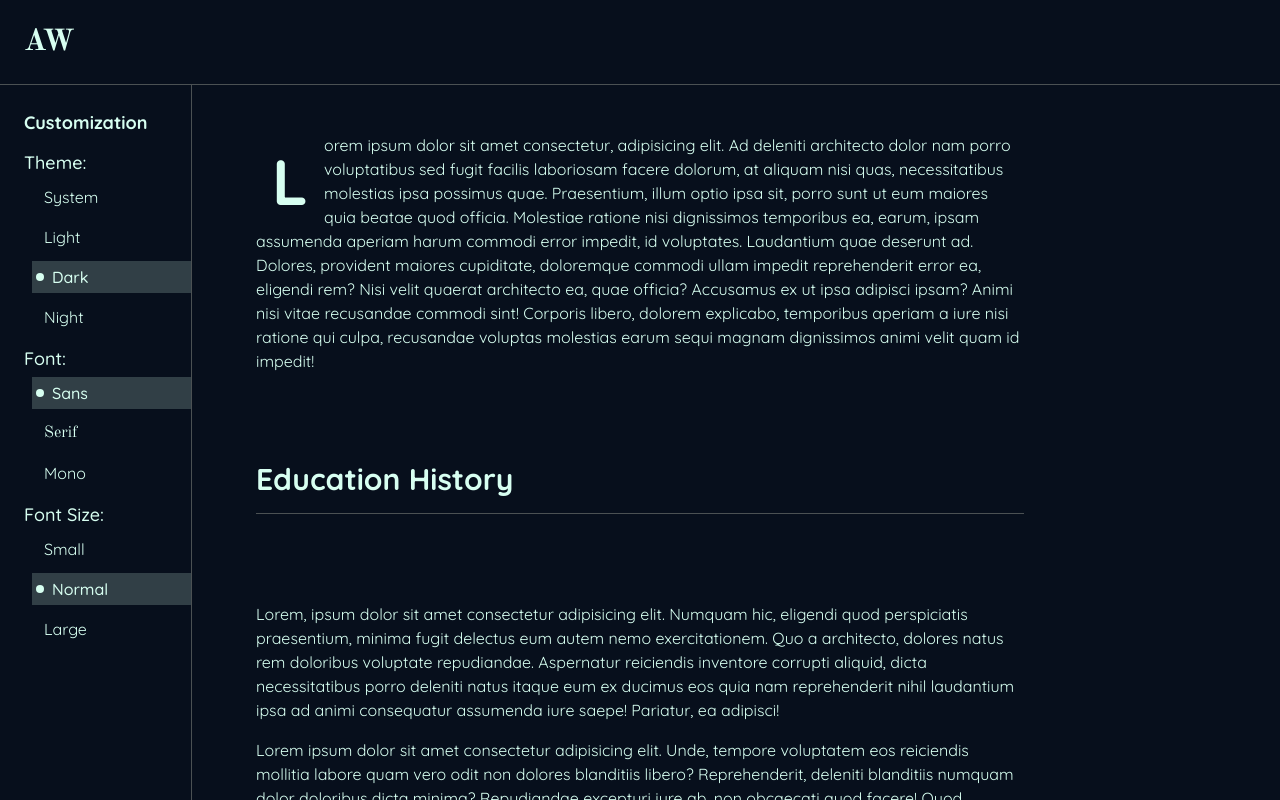
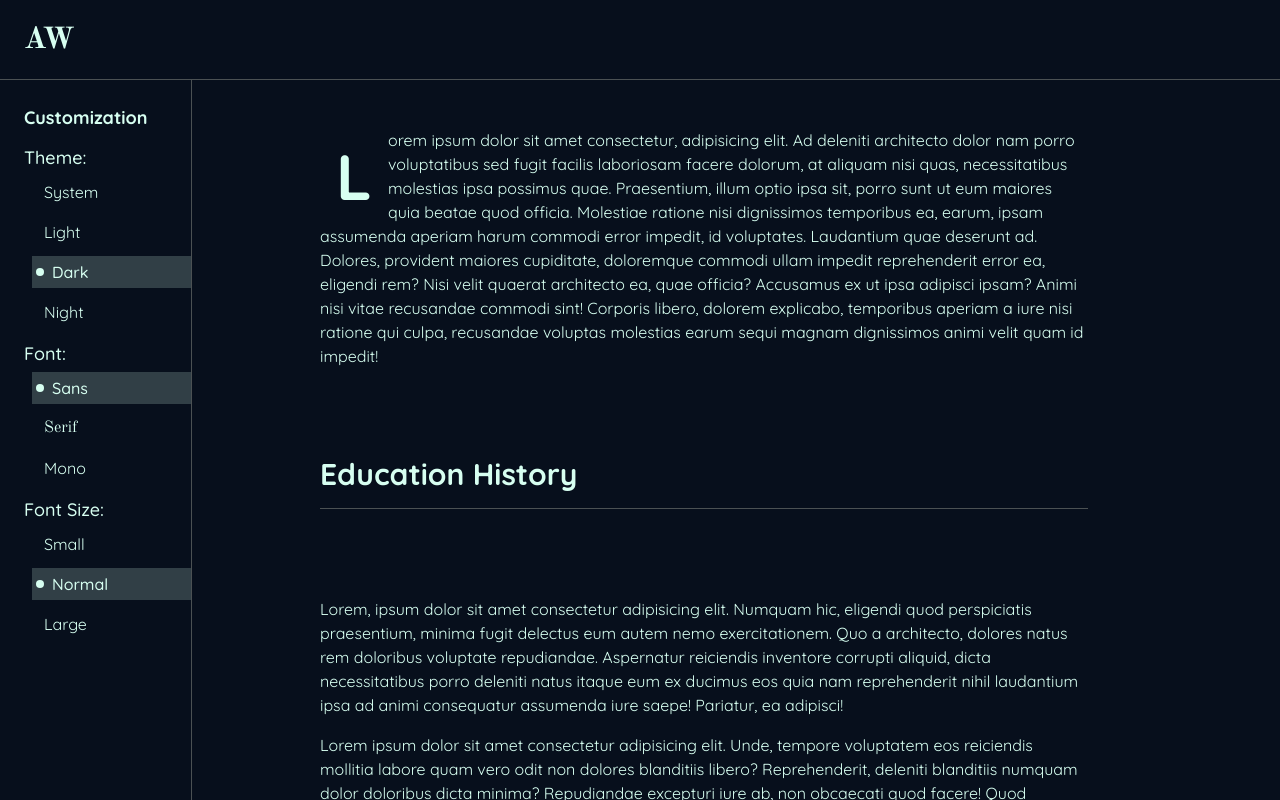
Before and after one commit to AtanasovCode/atanasov-wiki, a React (Vite) app: page / in a window 1280 px wide. Shown: the top 800 px of the page. Built offline with nearby package versions, Linux system fonts and the light colour scheme.

Commit message:
add sticky positioning for customization panel

```diff
--- a/src/App.tsx
+++ b/src/App.tsx
@@ -45,7 +45,7 @@ const App = () => {
       )}
     >
       <Header />
-      <div className="flex flex-1 w-full items-stretch justify-start gap-x-16">
+      <div className="flex flex-1 w-full items-stretch justify-start gap-32">
         <CustomizationPanel />
         <BrowserRouter>
           <Routes>
--- a/src/components/customization/CustomizationPanel.tsx
+++ b/src/components/customization/CustomizationPanel.tsx
@@ -37,7 +37,11 @@ const CustomizationPanel = () => {
 
     return (
         <div
-            className="flex flex-col items-start justify-start gap-3 min-w-48 min-h-full border-r p-6 pr-0 border-secondary/50"
+            className="
+                flex flex-col items-start justify-start gap-3 min-w-48 h-screen
+                p-6 pr-0 border-r border-secondary/50 bg-background z-1 overflow-y-auto
+                sticky top-0 left-0
+            "
         >
             <div className="font-bold text-lg">
                 Customization
--- a/src/components/header/Header.tsx
+++ b/src/components/header/Header.tsx
@@ -2,7 +2,7 @@ const Header = () => {
     return (
         <header
             className="
-                w-full h-md flex items-center justify-between p-6
+                w-full h-20 flex items-center justify-between p-6
                 border-b border-secondary/50
             "
         >
```
